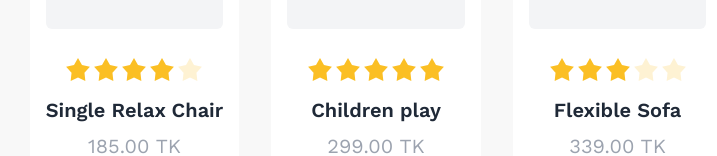
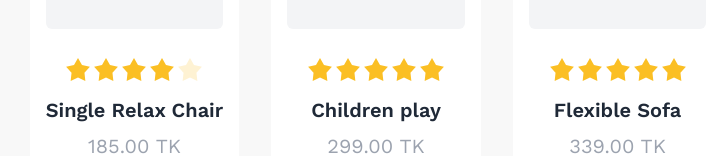
Before and after one commit to mursalinmirme/summer-sale, a plain HTML site: page index.html in a window 1280 px wide. Shown: the part 1838-1994 px from the top of the page, without its empty margins (77-794 px from the left). Drawn offline with nearby package versions, Linux system fonts and the light colour scheme.

Commit message:
The project is ready for assignment 05

```diff
--- a/index.html
+++ b/index.html
@@ -184,28 +184,28 @@
                   </figure>
                   <div class="text-center  pt-7">
                     <div class="rating gap-1">
-                      <input type="radio" name="rating-4" class="mask mask-star-2 bg-amber-400" />
-                      <input type="radio" name="rating-4" class="mask mask-star-2 bg-amber-400" />
-                      <input type="radio" name="rating-4" class="mask mask-star-2 bg-amber-400" />
-                      <input type="radio" name="rating-4" class="mask mask-star-2 bg-amber-400" checked />
-                      <input type="radio" name="rating-4" class="mask mask-star-2 bg-amber-400" />
+                      <input type="radio" name="rating-7" class="mask mask-star-2 bg-amber-400" />
+                      <input type="radio" name="rating-7" class="mask mask-star-2 bg-amber-400" />
+                      <input type="radio" name="rating-7" class="mask mask-star-2 bg-amber-400" />
+                      <input type="radio" name="rating-7" class="mask mask-star-2 bg-amber-400" checked />
+                      <input type="radio" name="rating-7" class="mask mask-star-2 bg-amber-400" />
                     </div>
                     <h2 class="text-xl font-semibold my-2">Single Relax Chair</h2>
                     <p class="text-xl font-normal text-gray-400"><span>185.00</span> TK</p>
                   </div>
                 </div>
-                <!-- single products 7-->
+                <!-- single products 8-->
                 <div onclick="productBtn(this)" class="card p-4 bg-white rounded-lg hover:cursor-pointer">
                   <figure class="py-8 bg-gray-100 rounded-md">
                     <img class="h-32" src="./images/prod8.png" alt="Shoes" class="rounded-xl" />
                   </figure>
                   <div class="text-center  pt-7">
                     <div class="rating gap-1">
-                      <input type="radio" name="rating-5" class="mask mask-star-2 bg-amber-400" />
-                      <input type="radio" name="rating-5" class="mask mask-star-2 bg-amber-400" />
-                      <input type="radio" name="rating-5" class="mask mask-star-2 bg-amber-400" />
-                      <input type="radio" name="rating-5" class="mask mask-star-2 bg-amber-400" />
-                      <input type="radio" name="rating-5" class="mask mask-star-2 bg-amber-400" checked />
+                      <input type="radio" name="rating-8" class="mask mask-star-2 bg-amber-400" />
+                      <input type="radio" name="rating-8" class="mask mask-star-2 bg-amber-400" />
+                      <input type="radio" name="rating-8" class="mask mask-star-2 bg-amber-400" />
+                      <input type="radio" name="rating-8" class="mask mask-star-2 bg-amber-400" />
+                      <input type="radio" name="rating-8" class="mask mask-star-2 bg-amber-400" checked />
                     </div>
                     <h2 class="text-xl font-semibold my-2">Children play</h2>
                     <p class="text-xl font-normal text-gray-400"><span>299.00</span> TK</p>
@@ -218,11 +218,11 @@
                   </figure>
                   <div class="text-center  pt-7">
                     <div class="rating gap-1">
-                      <input type="radio" name="rating-6" class="mask mask-star-2 bg-amber-400" />
-                      <input type="radio" name="rating-6" class="mask mask-star-2 bg-amber-400" />
-                      <input type="radio" name="rating-6" class="mask mask-star-2 bg-amber-400" checked />
-                      <input type="radio" name="rating-6" class="mask mask-star-2 bg-amber-400" />
-                      <input type="radio" name="rating-6" class="mask mask-star-2 bg-amber-400" />
+                      <input type="radio" name="rating-9" class="mask mask-star-2 bg-amber-400" />
+                      <input type="radio" name="rating-9" class="mask mask-star-2 bg-amber-400" />
+                      <input type="radio" name="rating-9" class="mask mask-star-2 bg-amber-400" />
+                      <input type="radio" name="rating-9" class="mask mask-star-2 bg-amber-400" />
+                      <input type="radio" name="rating-9" class="mask mask-star-2 bg-amber-400" checked />
                     </div>
                     <h2 class="text-xl font-semibold my-2">Flexible Sofa</h2>
                     <p class="text-xl font-normal text-gray-400"><span>339.00</span> TK</p>
@@ -252,7 +252,7 @@
               <div class="mt-4 mb-4">
                 <h4 class="text-lg font-medium my-1">Total price: <span class="text-gray-500"><span id="total-price">0.00</span>Tk</span></h4>
                 <h4 class="text-lg font-medium my-1">Discount: <span class="text-gray-500"><span id="discount-price">0.00</span>Tk</span></h4>
-                <h4 class="text-lg font-medium my-1">Total: <span class="text-gray-500"><span id="totalBalance">0.00</span>Tk</span></h4>
+                <h4 class="text-lg font-medium my-1">Total: <span class="text-gray-500"><span id="totalBalance">0.00</span> Tk</span></h4>
               </div>
               <hr>
               <div class="mt-5 pb-2 relative">
```
Also changed, not shown: 1 other file.
